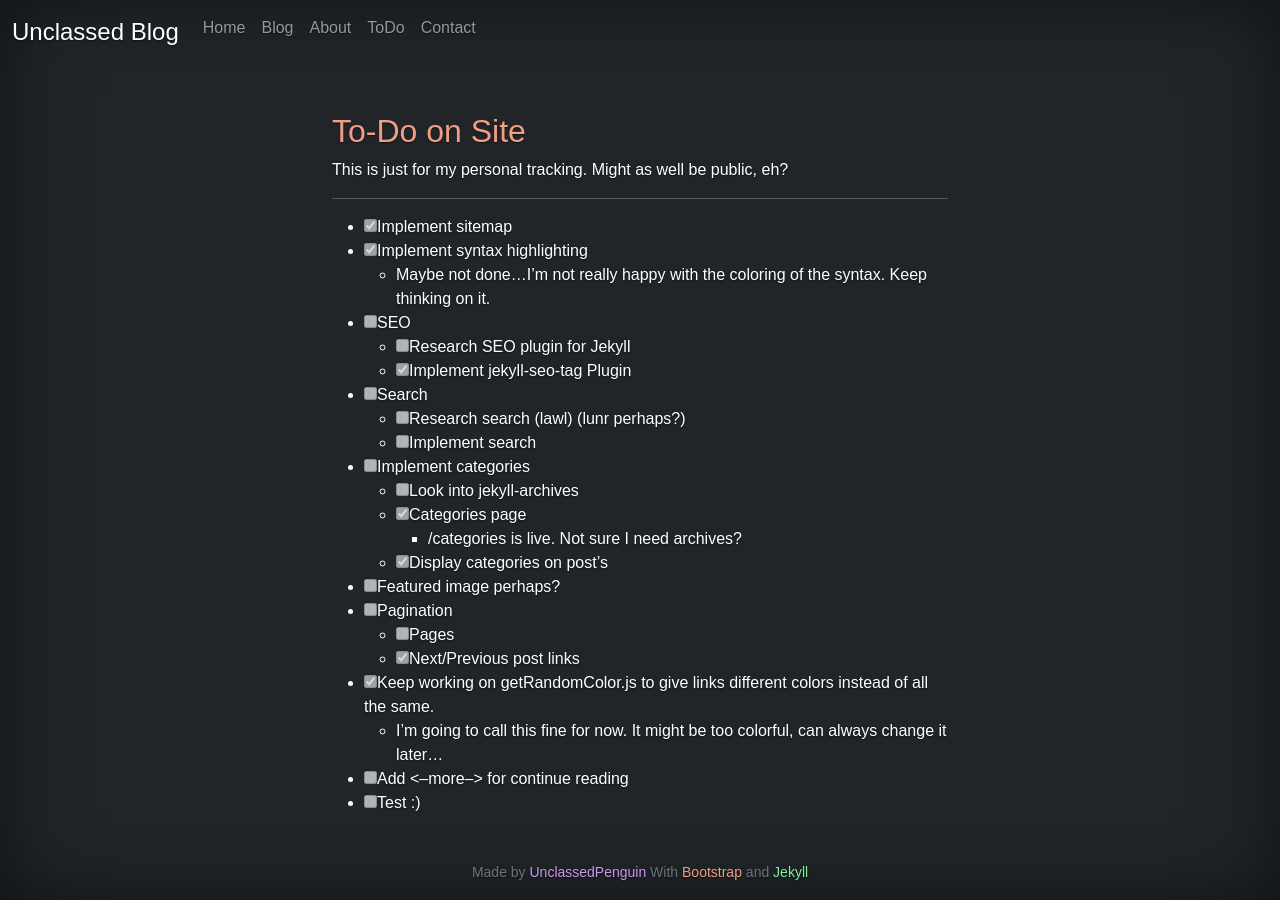
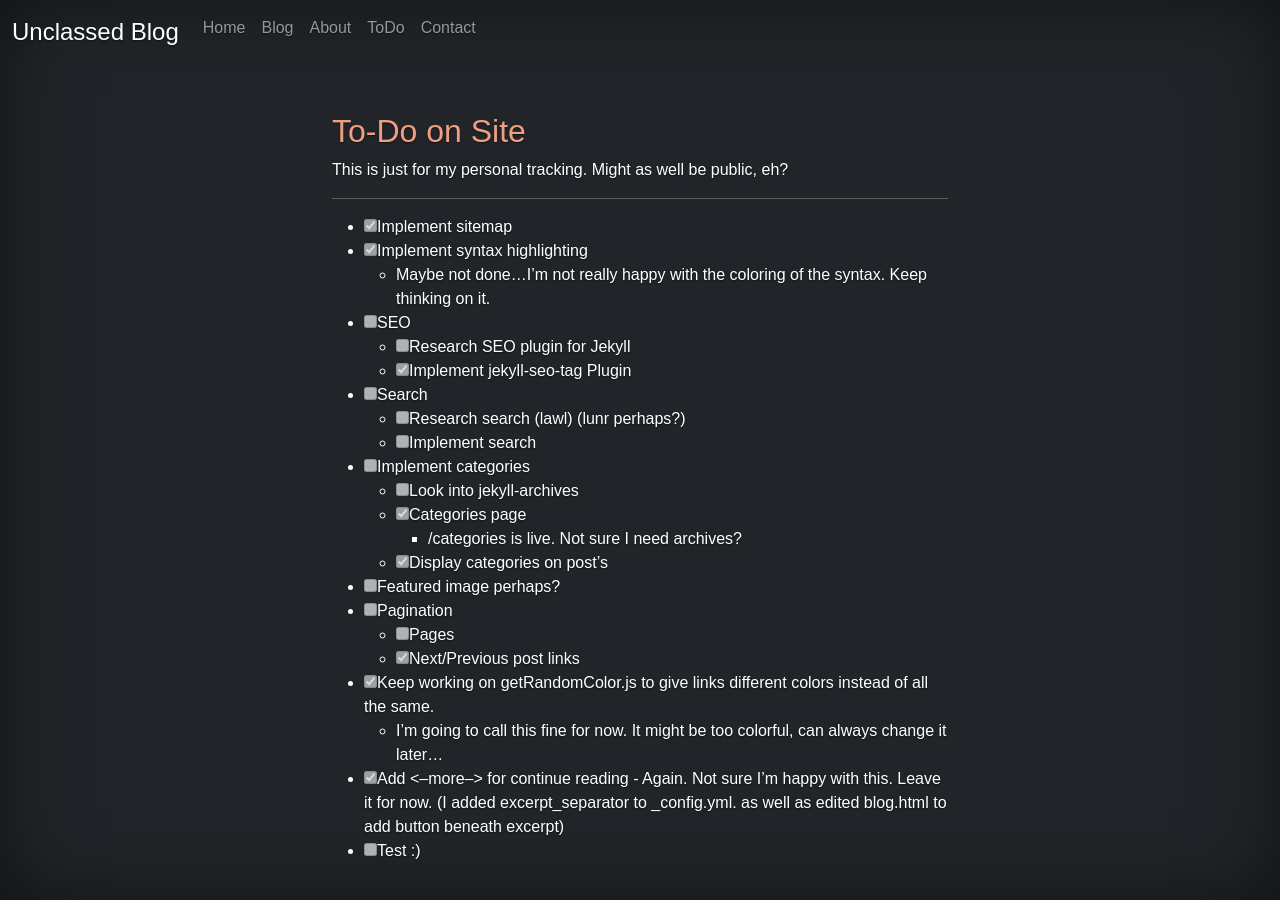
Before and after one commit to UnclassedPenguin/unclassedpenguin.github.io, a Jekyll site: the page built from todo.md, in a window 1280 px wide. Built offline with Jekyll 4.4.1, drawn with Linux system fonts in a browser that asks for light colours.

Commit message:
update todo

```diff
--- a/todo.md
+++ b/todo.md
@@ -30,5 +30,7 @@ title: ToDo
 	- [x] Next/Previous post links
 - [x] Keep working on getRandomColor.js to give links different colors instead of all the same.
 	- I'm going to call this fine for now. It might be too colorful, can always change it later...
-- [ ] Add <--more--> for continue reading
+- [x] Add <--more--> for continue reading
+        - Again. Not sure I'm happy with this. Leave it for now.
+         (I added excerpt_separator to _config.yml. as well as edited blog.html to add button beneath excerpt)
 - [ ] Test :)
```
